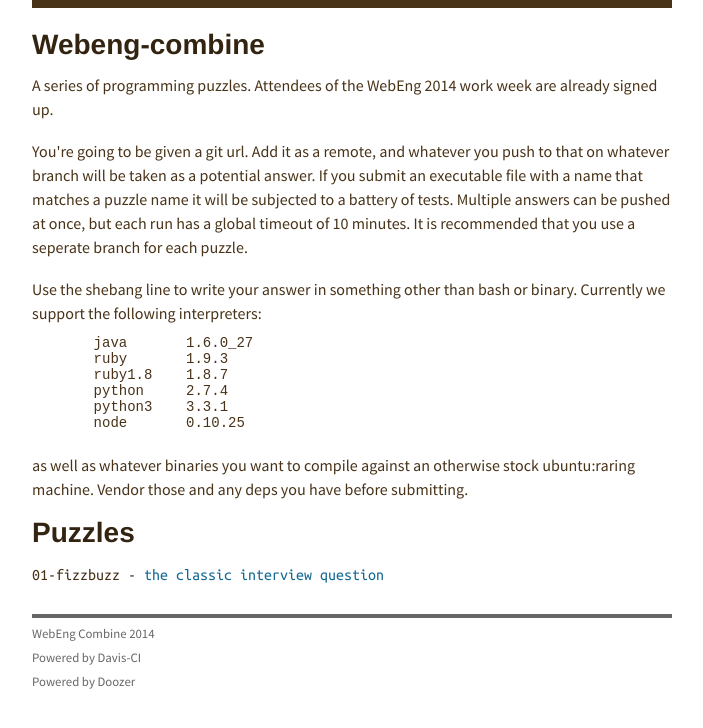
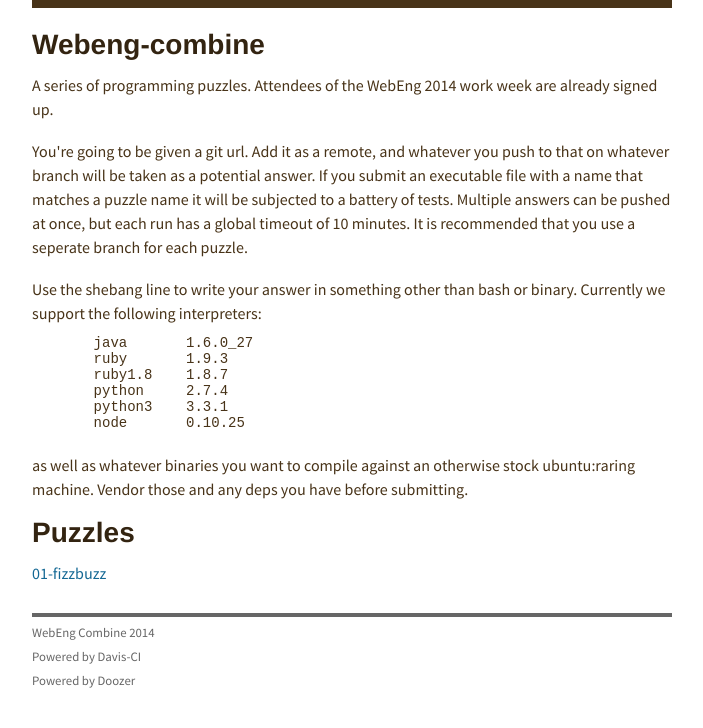
Before and after one commit to lonnen/webeng-combine, a Jekyll site: the page built from index.html, in a window 1280 px wide. Shown: the top 728 px of the page, without its empty margins (288-991 px from the left). Built offline with Jekyll 4.4.1, drawn with Linux system fonts in a browser that asks for light colours; Markdown is read by kramdown in place of the engine named in the settings.

Commit message:
restructure frontpage

```diff
--- a/index.html
+++ b/index.html
@@ -21,10 +21,8 @@
 <section id="posts">
   <h1>Puzzles</h1>
   <ul>
-    {% for post in site.posts %}
     <li>
-      <span class="name">{{ post.title }}<span> - <a href="{{ post.url }}">{{ post.byline }}</a>
+      <a href="/01-fizzbuzz.html">01-fizzbuzz</a>
     </li>
-    {% endfor %}
   </ul>
 </section>
```
Also changed, not shown: 01-fizzbuzz.md (renamed from _posts/2014-03-25-01-fizzbuzz.md).
